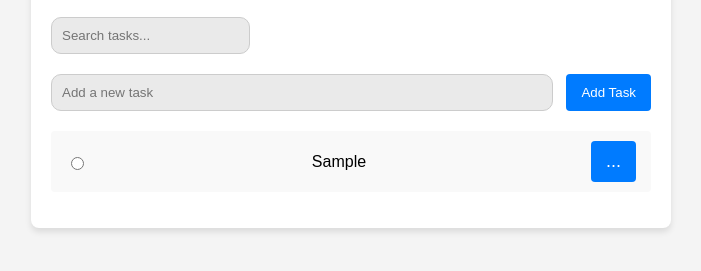
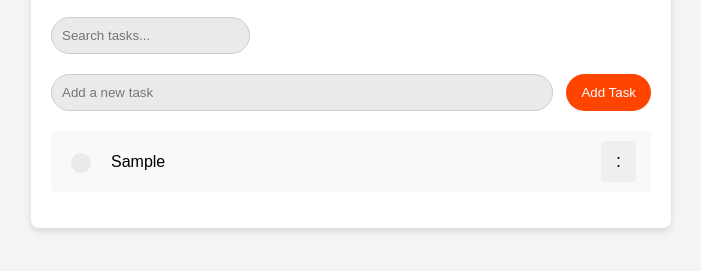
Before and after one commit to JP-7808/To-Do-List, a plain HTML site: page index.html in a window 1280 px wide. Both pictures are taken after typing "Sample" into the empty fields and a click on the button "Add Task". Shown: the part 131-402 px from the top of the page, without its empty margins (289-990 px from the left). Drawn offline with Linux system fonts and the light colour scheme.

Commit message:
change in css

```diff
--- a/script.js
+++ b/script.js
@@ -78,7 +78,7 @@ document.addEventListener("DOMContentLoaded", () => {
 
     const menuBtn = document.createElement("button");
     menuBtn.className = "menu-btn";
-    menuBtn.textContent = "...";
+    menuBtn.textContent = ":";
 
     const menuOptions = document.createElement("div");
     menuOptions.className = "menu-options";
--- a/styles.css
+++ b/styles.css
@@ -27,26 +27,52 @@ body {
 
   }
 
+  .task-radio {
+    appearance: none; /* Reset the default radio button styling */
+    width: 5px; /* Set desired size */
+    height: 5px;
+    border: 0px solid #ccc; /* Default border */
+    border-radius: 50%; /* Make it circular */
+    cursor: pointer;
+    transition: background-color 0.3s, border-color 0.3s;
+  }
+
+  .task-radio:checked {
+    background-color: hwb(16 0% 0%); /* Background color when checked */
+    border-color: hwb(16 0% 0%); /* Change border color */
+  }
+
+  .task-radio:focus {
+    outline: none; /* Removes the black border on focus */
+  }
+
+
   input {
     /* width: 80%; */
     padding: 10px;
     border: 1px solid #ccc;
-    border-radius: 10px;
+    border-radius: 20px;
     background-color: rgb(234, 234, 234);
     outline: none;
   }
 
   #taskInput{
     width: 80%;
+    border-radius: 20px;
   }
 
   button {
     padding: 10px 15px;
-    background-color: #007bff;
-    color: white;
+    color: rgb(0, 0, 0);
     border: none;
     border-radius: 4px;
     cursor: pointer;
+  }
+
+  #addTaskBtn{
+    background-color: hwb(16 0% 0%);
+    border-radius: 20px;
+    color: white;
   }
 
   button:hover {
@@ -63,13 +89,23 @@ body {
     margin: 10px 0;
     padding: 10px 15px;
     border-radius: 4px;
-    display: flex;
-    justify-content: space-between;
-    align-items: center;
+    display: flex; /* Use Flexbox */
+    align-items: center; /* Vertically center all items */
+    justify-content: space-between; /* Space between items */
+  }
+
+  .task-radio {
+    margin-right: 20px; /* Space between radio button and content */
+  }
+
+  .task-text {
+    flex-grow: 1; /* Allow content to take remaining space */
+    text-align: left; /* Ensure content aligns to the left */
   }
 
   .menu {
     position: relative;
+    margin-left: auto;
   }
 
   .menu-btn {
```
